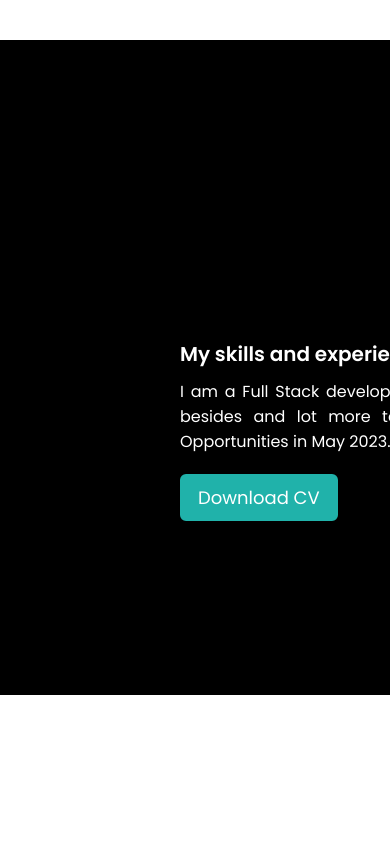
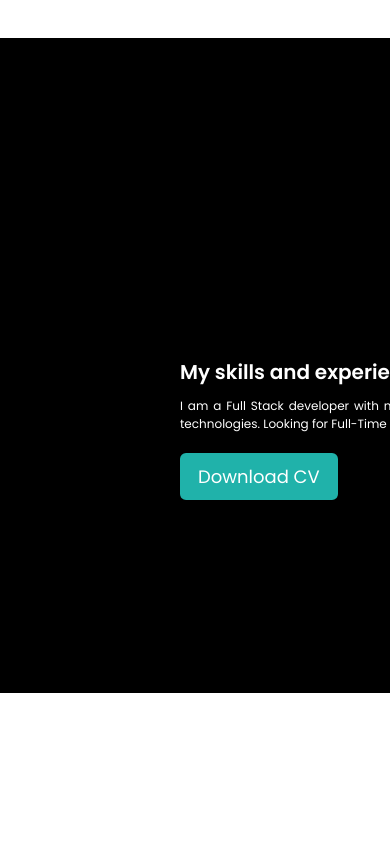
Before and after one commit to dsheth08/devanshi.github.io, a plain HTML site: page index.html in a window 390 px wide. Shown: the part 1536-2399 px from the top of the page. Drawn offline with nearby package versions, Linux system fonts and the light colour scheme.

Commit message:
Update index.html

```diff
--- a/index.html
+++ b/index.html
@@ -4,6 +4,26 @@
     <meta charset="UTF-8">
     <meta http-equiv="X-UA-Compatible" content="IE=edge">
     <meta name="viewport" content="width=device-width, initial-scale=1.0">
+  <style>
+    /* Default styles */
+    body {
+      font-size: 16px;
+    }
+
+    /* Media query for screens smaller than 768px */
+    @media (max-width: 768px) {
+      body {
+        font-size: 14px;
+      }
+    }
+
+    /* Media query for screens smaller than 576px */
+    @media (max-width: 576px) {
+      body {
+        font-size: 12px;
+      }
+    }
+  </style>
     <title>Portfolio</title>
     <link rel="stylesheet" href="./style.css">
     <link rel="preconnect" href="https://fonts.googleapis.com">
```
